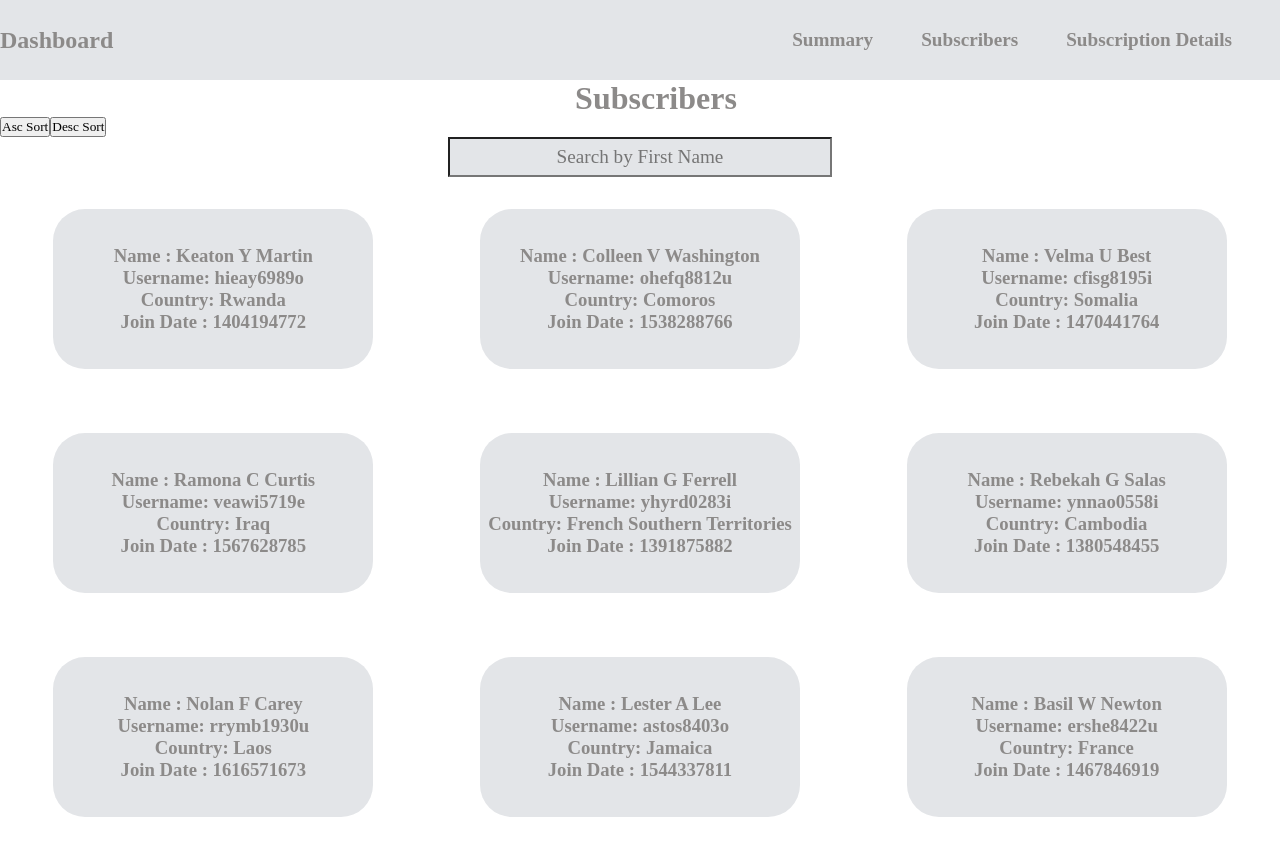
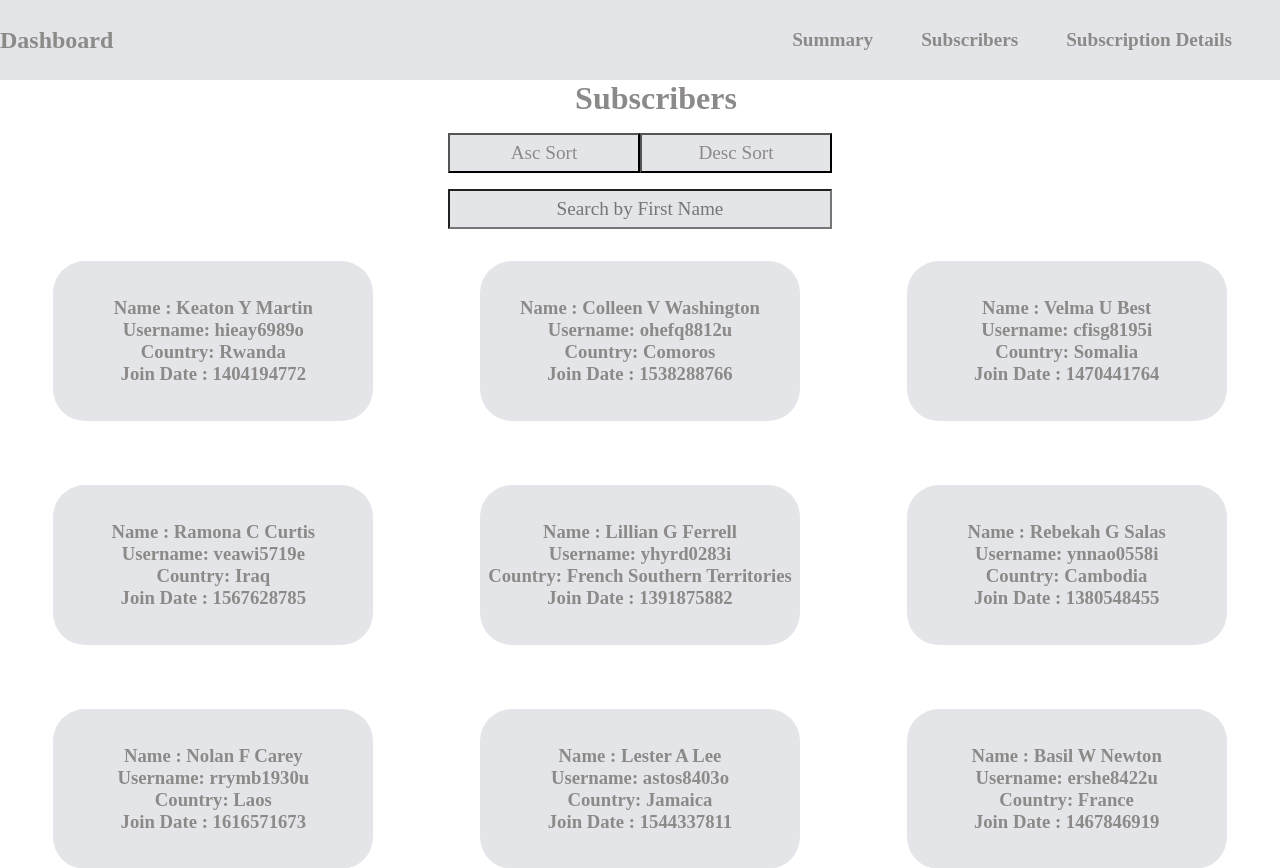
Before and after one commit to MaheshKhatiwada/genius-task, a React (Create React App) app: page /subscribers in a window 1280 px wide. Shown: the top 868 px of the page. Built offline with nearby package versions, Linux system fonts and the light colour scheme; a web font is replaced by a local one.

Commit message:
completed sorting

```diff
--- a/src/components/Subscribers.js
+++ b/src/components/Subscribers.js
@@ -54,7 +54,7 @@ const Subscribers = ({ subscriptions, users }) => {
   return (
     <>
       <h1 className="heading">Subscribers</h1>
-      <div>
+      <div className="buttons">
         <button onClick={() => handleSort("asc")}>Asc Sort</button>
         <button onClick={() => handleSort("desc")}>Desc Sort</button>
       </div>
--- a/src/components/Summary.js
+++ b/src/components/Summary.js
@@ -3,8 +3,6 @@ import { getSubscribers } from "../common/getSubscribers";
 import "../css/Summary.css";
 
 const Summary = ({ users,subscriptions }) => {
-
-
   const displayUserInfo=()=>(
     <>
       <h2 className="summary__heading">User's Info</h2>
--- a/src/css/Subscribers.css
+++ b/src/css/Subscribers.css
@@ -40,3 +40,17 @@
     color:#8c8a89;
     font-size: larger;
 }
+.buttons{
+    display: flex;
+    justify-content: center;
+    align-items: center;
+    margin: 1rem;
+}
+.buttons button{
+    height: 5vh;
+    width: 15vw;
+    text-align: center;
+    background:#e3e5e8;
+    color:#8c8a89;
+    font-size: larger;
+}
```
